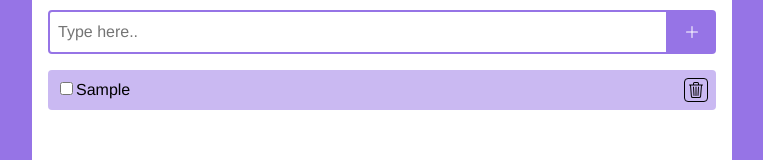
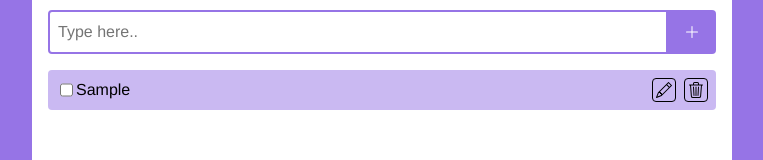
Before and after one commit to KateMoro/react-todo, a React (Vite) app: page / in a window 1280 px wide. Both pictures are taken after typing "Sample" into the empty fields and a click on the button "Add a new task". Shown: the part 127-287 px from the top of the page, without its empty margins (258-1021 px from the left). Built offline with nearby package versions, Linux system fonts and the light colour scheme.

Commit message:
Add task editing

```diff
--- a/src/components/task-item/TaskItem.module.scss
+++ b/src/components/task-item/TaskItem.module.scss
@@ -7,8 +7,19 @@
   background-color: var(--color-accent-opacity);
 }
 
+.taskLabel {
+  display: flex;
+  width: 100%;
+}
+
 .taskCheckbox:checked + span {
   text-decoration: line-through;
+}
+
+.taskEditInput {
+  width: 100%;
+  padding: 0;
+  border: none;
 }
 
 .taskButton {
@@ -30,3 +41,10 @@
 .taskButtonRemove {
   background-image: url('./images/bin.svg');
 }
+
+.taskButtonSave {
+  background-image: url('./images/check.svg');
+}
+.taskButtonEdit {
+  background-image: url('./images/edit.svg');
+}
--- a/src/components/task-item/TaskItem.tsx
+++ b/src/components/task-item/TaskItem.tsx
@@ -1,3 +1,4 @@
+import { useEffect, useRef, useState } from 'react';
 import { useToDoStore } from '../../data/stores/useToDoStore';
 import styles from './TaskItem.module.scss';
 
@@ -7,14 +8,58 @@ interface TaskItem {
 }
 
 const TaskItem: React.FC<TaskItem> = ({ id, title }) => {
-  const { removeTask } = useToDoStore();
+  const { removeTask, updateTask } = useToDoStore();
+  const [isEditMode, setIsEditMode] = useState(false);
+  const [value, setValue] = useState(title);
+  const taskEditInputRef = useRef<HTMLInputElement>(null);
+
+  useEffect(() => {
+    if (isEditMode) {
+      taskEditInputRef?.current?.focus();
+    }
+  }, [isEditMode]);
 
   return (
     <li className={styles.task}>
-      <label>
+      <label className={styles.taskLabel}>
         <input className={styles.taskCheckbox} type="checkbox" />
-        <span>{title}</span>
+        {isEditMode ? (
+          <input
+            className={styles.taskEditInput}
+            type="text"
+            ref={taskEditInputRef}
+            value={value}
+            onChange={(evt) => setValue(evt.target.value)}
+            onKeyDown={(evt) => {
+              if (evt.key === 'Enter') {
+                updateTask(id, value);
+                setIsEditMode(false);
+              }
+            }}
+          />
+        ) : (
+          <span>{title}</span>
+        )}
       </label>
+
+      {isEditMode ? (
+        <button
+          className={`${styles.taskButton} ${styles.taskButtonSave}`}
+          type="button"
+          aria-label="save"
+          onClick={() => {
+            updateTask(id, value);
+            setIsEditMode(false);
+          }}
+        />
+      ) : (
+        <button
+          className={`${styles.taskButton} ${styles.taskButtonEdit}`}
+          type="button"
+          aria-label="edit"
+          onClick={() => setIsEditMode(true)}
+        />
+      )}
 
       <button
         className={`${styles.taskButton} ${styles.taskButtonRemove}`}
```
Also changed, not shown: src/components/task-item/images/check.svg (added), src/components/task-item/images/edit.svg (added).
